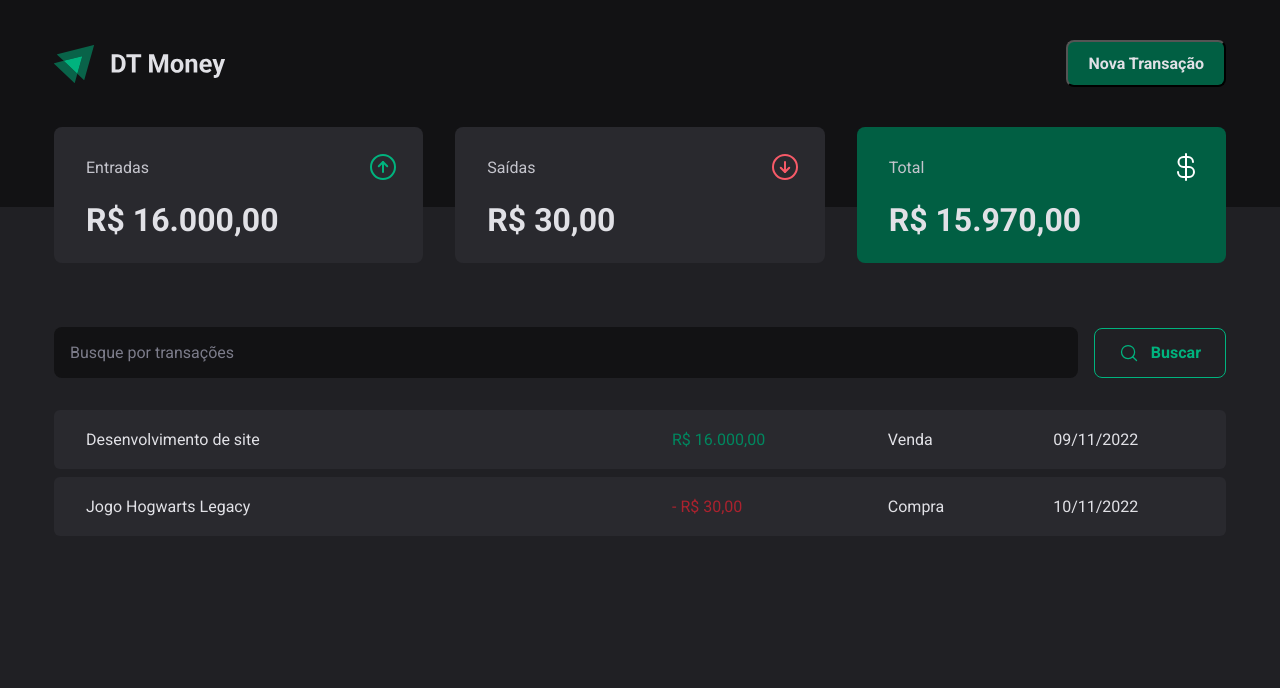
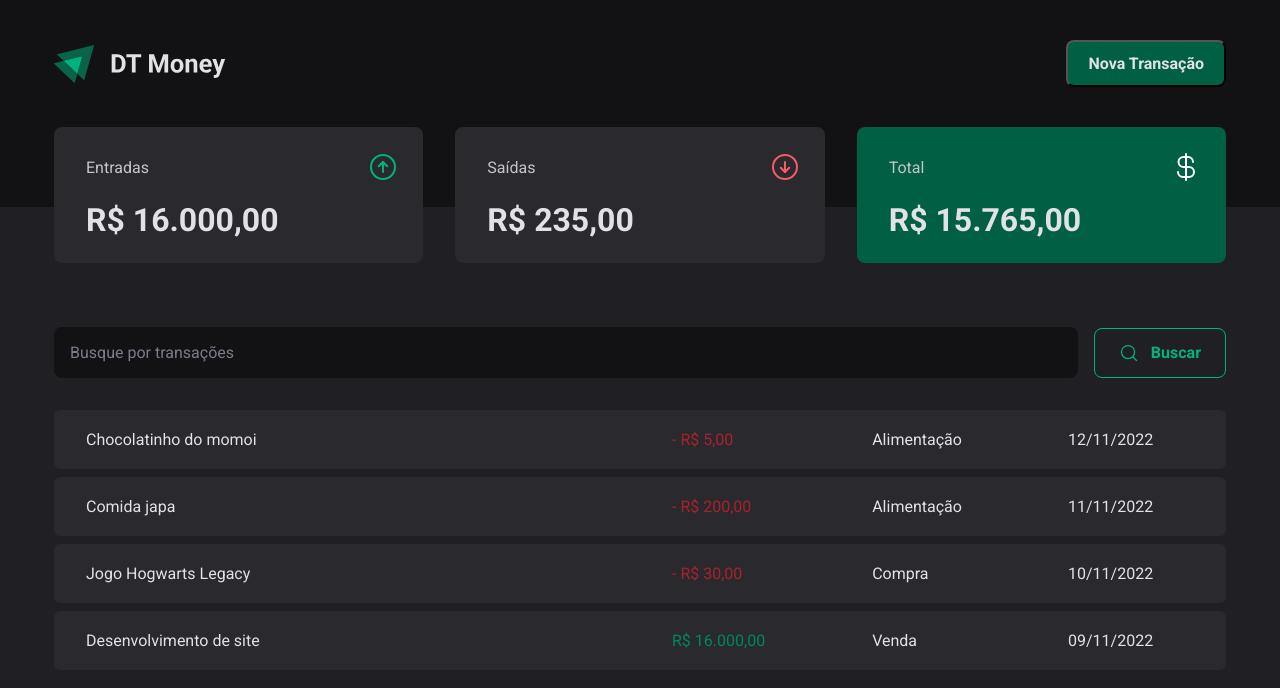
Before and after one commit to lucadboer/DT-Money, a React (Vite) app: page / in a window 1280 px wide. Shown: the top 688 px of the page. Built offline with nearby package versions, Linux system fonts and the light colour scheme; data requests are answered from the project's data file.

Commit message:
up files

```diff
--- a/server.json
+++ b/server.json
@@ -15,6 +15,22 @@
       "category": "Compra",
       "price": 30,
       "createdAt": "2022-11-10T13:18:32.892Z"
+    },
+    {
+      "description": "Comida japa",
+      "type": "outcome",
+      "category": "Alimentação",
+      "price": 200,
+      "createdAt": "2022-11-11T23:43:55.895Z",
+      "id": 3
+    },
+    {
+      "description": "Chocolatinho do momoi",
+      "type": "outcome",
+      "category": "Alimentação",
+      "price": 5,
+      "createdAt": "2022-11-12T00:03:46.002Z",
+      "id": 4
     }
   ]
 }
--- a/src/components/NewTransactionModal/index.tsx
+++ b/src/components/NewTransactionModal/index.tsx
@@ -11,6 +11,7 @@ import {
   TransactionTypeButton,
   TransactionTypeContainer,
 } from './styles'
+import { api } from '../../libs/axios'
 
 const newTransactionFormSchema = z.object({
   description: z.string(),
@@ -21,21 +22,29 @@ const newTransactionFormSchema = z.object({
 
 type NewTransactionInputs = z.infer<typeof newTransactionFormSchema>
 
-export function NewTransactionModal() {
+export function NewTransactionModal(data: NewTransactionInputs) {
   const {
     register,
     handleSubmit,
     control,
+    reset,
     formState: { isSubmitting },
   } = useForm<NewTransactionInputs>({
     resolver: zodResolver(newTransactionFormSchema),
   })
 
   async function handleCreateNewTransaction(data: NewTransactionInputs) {
-    await new Promise((resolve) => {
-      setTimeout(resolve, 2000)
+    const { description, type, category, price } = data
+
+    await api.post('transactions', {
+      description,
+      type,
+      category,
+      price,
+      createdAt: new Date(),
     })
-    console.log(data)
+
+    reset()
   }
 
   return (
--- a/src/contexts/TransactionsContext.tsx
+++ b/src/contexts/TransactionsContext.tsx
@@ -31,6 +31,8 @@ export function TransactionProvider({ children }: TransactionProviderProps) {
   async function fetchTransactions(query?: string) {
     const response = await api.get('transactions', {
       params: {
+        _sort: 'createdAt',
+        _order: 'desc',
         q: query,
       },
     })
```
